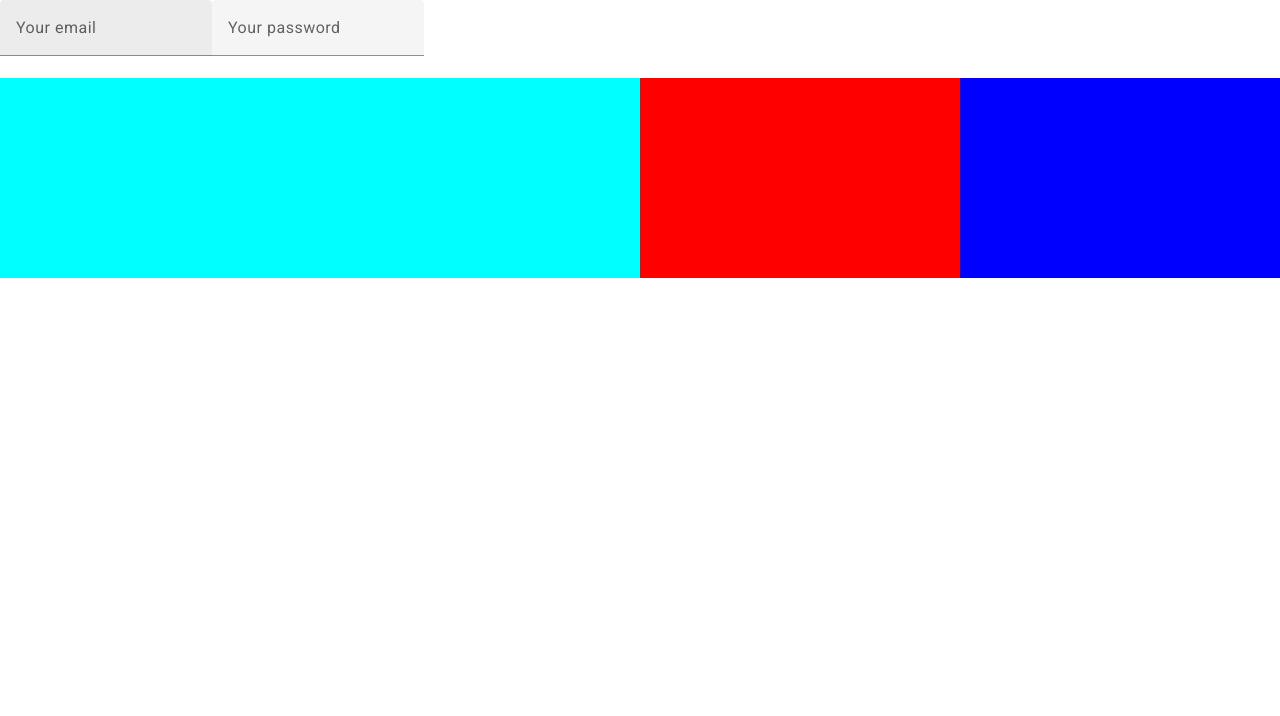
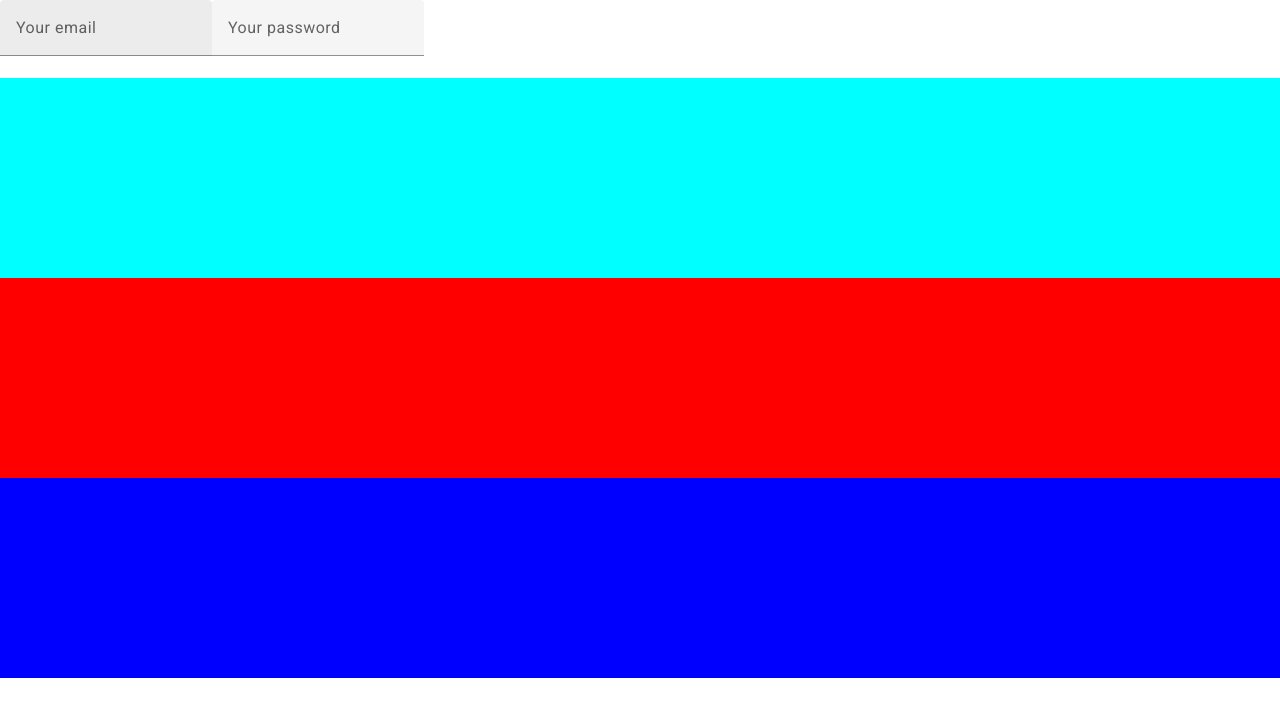
Before and after one commit to med31/angular-material-learn, an Angular app: page /signup in a window 1280 px wide. Shown: the top 716 px of the page. Built offline with nearby package versions, Linux system fonts and the light colour scheme.

Commit message:
update flex direction

```diff
--- a/src/app/auth/signup/signup.component.css
+++ b/src/app/auth/signup/signup.component.css
@@ -1,15 +1,15 @@
 #container {
   display: flex;
+  width: 100%;
+  flex-direction: column;
 }
 
 .child {
   height: 200px;
-  flex: 1;
   background-color: red;
 }
 
 #child1 {
-  flex: 2;
   background-color: aqua;
 }
 
```
